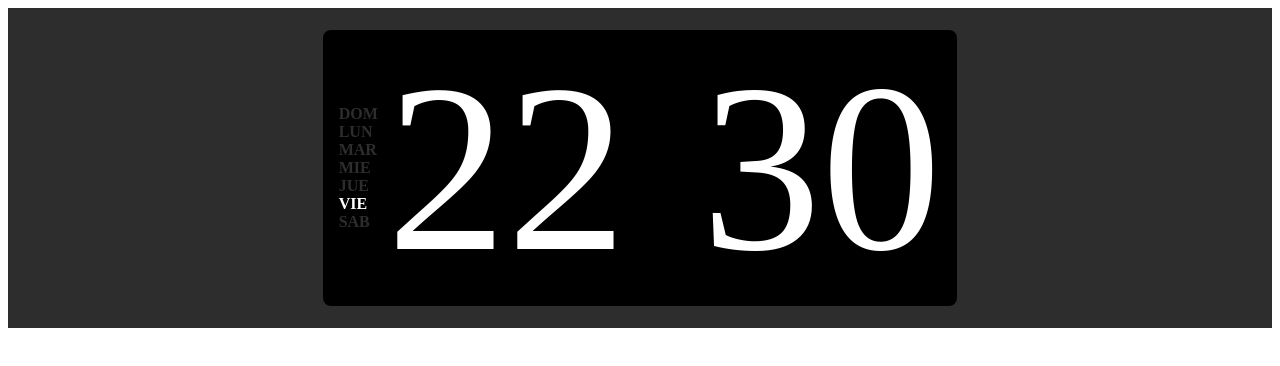
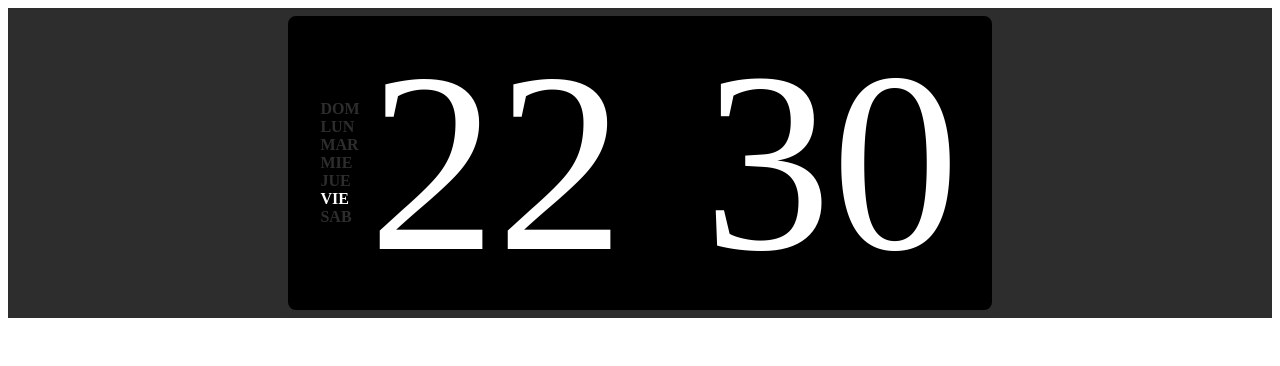
Before and after one commit to cosayco/Portafolio, a plain HTML site: page proyects/relojdigital/index.html in a window 1280 px wide. Drawn offline with Linux system fonts and the light colour scheme; files whose address does not match are found by name.

Commit message:
proyecto ok

```diff
--- a/proyects/relojdigital/assets/css/style.css
+++ b/proyects/relojdigital/assets/css/style.css
@@ -16,7 +16,6 @@
     display: flex;
     justify-content: center;
     align-items: center;
-    height: 40vh;
     background-color: #2d2d2d;
 }
 
@@ -26,7 +25,7 @@
     display: flex;
     border-radius: 1rem;
     user-select: none;
-    padding: 0 1rem;
+    padding: 0 2rem;
     width: fit-content;
     border: 0.5rem solid #2d2d2d;
 }
@@ -55,15 +54,15 @@
 .puntos {
     display: inline-block;
     @media (max-width: 600px) {
-        font-size: 9rem;
+        font-size: 7.5rem;
     }
 
     @media (min-width: 601px) and (max-width: 1200px) {
-        font-size: 12rem;
+        font-size: 11.5rem;
     }
 
     @media (min-width: 1201px) {
-        font-size: 15rem;
+        font-size: 16rem;
     }
 }
 
```
